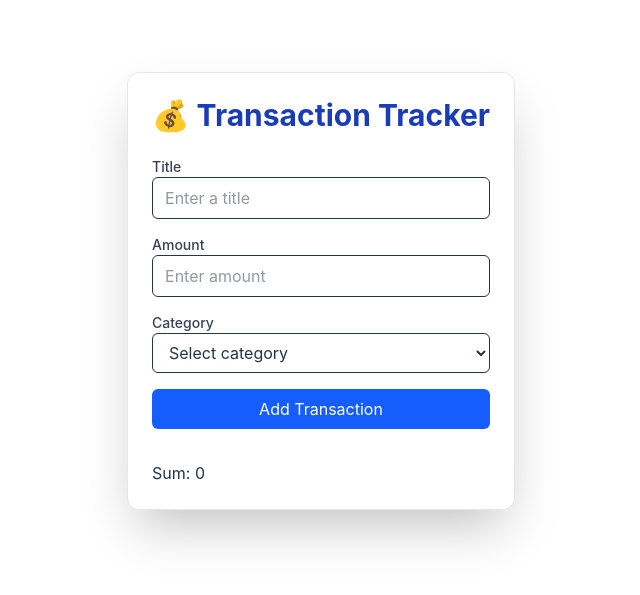
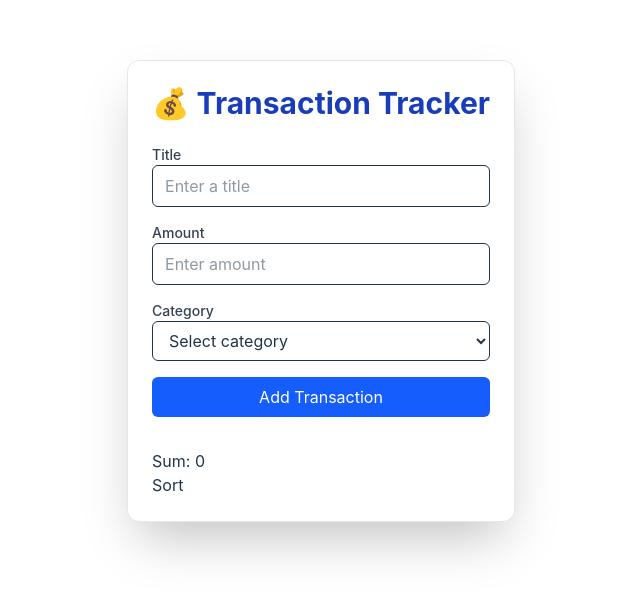
Before and after one commit to alimirhashimli1/practice, a React (Vite) app in the folder frontend/: page / in a window 1280 px wide. Shown: the part 129-724 px from the top of the page, without its empty margins (319-959 px from the left). Built offline with nearby package versions, Linux system fonts and the light colour scheme.

Commit message:
added transaction sort

```diff
--- a/frontend/src/components/TransactionApp/TransactionApp.tsx
+++ b/frontend/src/components/TransactionApp/TransactionApp.tsx
@@ -7,6 +7,7 @@ import {
   calculateSum,
   deleteTransaction,
   saveTransaction,
+  sortTransaction,
 } from "../../features/transactions/transactionsSlice";
 
 const TransactionApp: React.FC = () => {
@@ -232,6 +233,7 @@ const TransactionApp: React.FC = () => {
         ))}
       </ul>
       <p>Sum: {balance}</p>
+      <button onClick={() => dispatch(sortTransaction())}>Sort</button>
     </div>
   );
 };
--- a/frontend/src/features/transactions/transactionsSlice.ts
+++ b/frontend/src/features/transactions/transactionsSlice.ts
@@ -55,9 +55,17 @@ const transactionSlice = createSlice({
           : acc - curr.amount;
       }, 0);
     },
+    sortTransaction: (state) => {
+      if(state.sorted) {
+        state.transactions = [...state.transactions].sort((a,b) => b.title.localeCompare(a.title))
+      } else {
+         state.transactions = [...state.transactions].sort((a,b) => a.title.localeCompare(b.title))
+      }
+      state.sorted = !state.sorted
+    }
   },
 });
 
-export const { addTransaction, deleteTransaction, calculateSum, saveTransaction } =
+export const { addTransaction, deleteTransaction, calculateSum, saveTransaction, sortTransaction } =
   transactionSlice.actions;
 export default transactionSlice.reducer;
```
